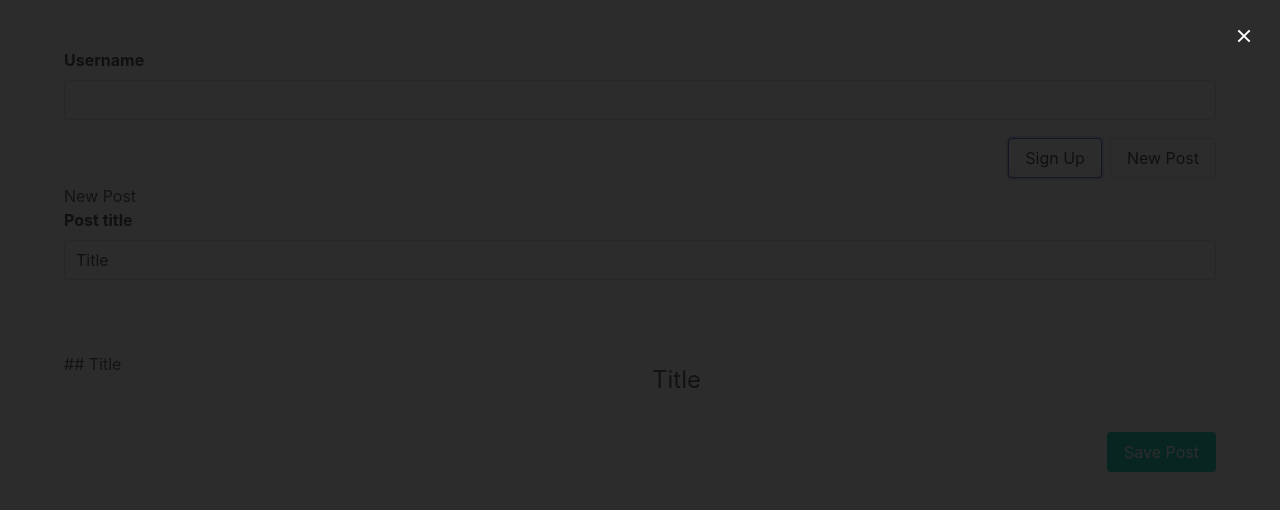
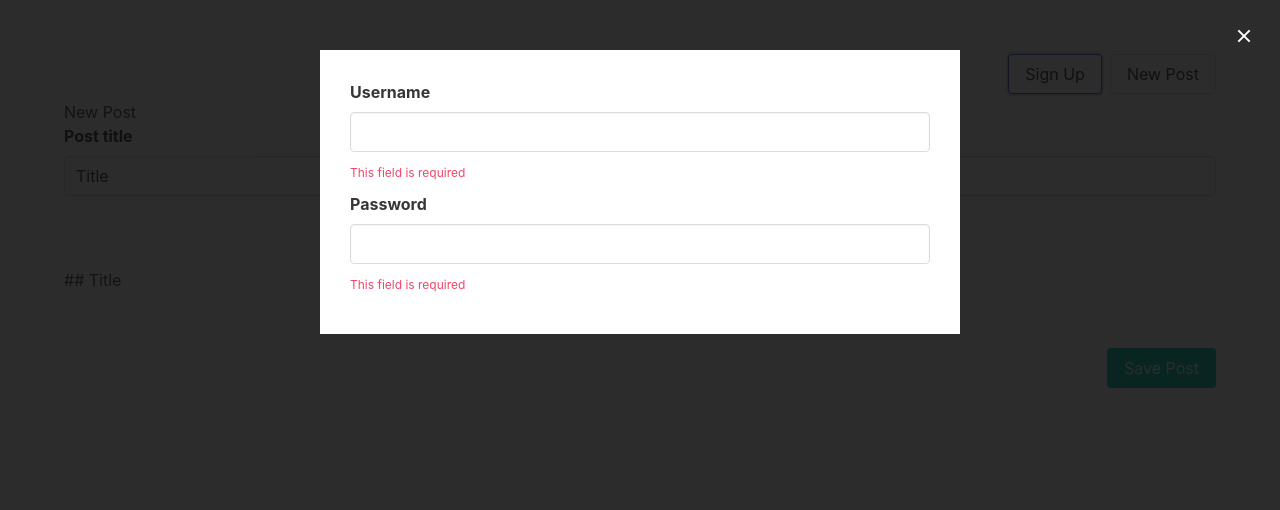
Before and after one commit to Sambrewer/vue-my-app, a Vue app: page /posts/new in a window 1280 px wide. Both pictures are taken after a click on the button "Sign Up". Shown: the top 510 px of the page. Built offline with nearby package versions, Linux system fonts and the light colour scheme.

Commit message:
linking validation to form inputs

```diff
--- a/src/App.vue
+++ b/src/App.vue
@@ -1,7 +1,6 @@
 <script setup lang="ts">
-import { computed, ref } from "vue"
+import { computed } from "vue"
 import Navbar from "./components/Navbar.vue"
-import FormInput from "./components/FormInput.vue"
 import { useModal } from "./composable/modal"
 
 const modal = useModal()
@@ -10,8 +9,6 @@
     display: modal.show.value ? "block" : "none"
   }
 })
-
-const username = ref('')
 </script>
 
 <template>
@@ -26,10 +23,8 @@
   <div class="section">
 
     <div class="container">
-      <FormInput name="Username" v-model="username" />
       <Navbar />
       <RouterView />
-      {{ username }}
     </div>
  </div>
 </template>
--- a/src/components/FormInput.vue
+++ b/src/components/FormInput.vue
@@ -1,7 +1,10 @@
 <script setup lang="ts">
+import { Status } from '../validation';
+
 defineProps<{
     name: string
     modelValue: string
+    status: Status
 }>()
 
 const emit = defineEmits<{
@@ -21,4 +24,8 @@
             <input type="text" :id="name" class="input" :value="modelValue" @input="handleInput">
         </div>
     </div>
+
+    <p class="is-danger help" v-if="!status.valid">
+        {{ status.message }}
+    </p>
 </template>
--- a/src/components/Navbar.vue
+++ b/src/components/Navbar.vue
@@ -1,5 +1,6 @@
 <script setup lang="ts">
 import { useModal } from "../composable/modal"
+import SignupForm from "./SignupForm.vue";
 
 const modal = useModal()
 </script>
@@ -15,6 +16,6 @@
     </div>
 
     <Teleport to="#modal">
-
+        <SignupForm />
     </Teleport>
 </template>
--- /dev/null
+++ b/src/components/SignupForm.vue
@@ -0,0 +1,30 @@
+<script setup lang="ts">
+import { computed, ref } from "vue"
+import FormInput from "./FormInput.vue"
+import { validate, length, required } from "../validation"
+
+const username = ref('')
+const usernameStatus = computed(() => {
+  return validate(username.value, [required, length({ min: 5, max: 10 })])
+})
+
+const password = ref('')
+const passwordStatus = computed(() => {
+  return validate(password.value, [required, length({ min: 5, max: 10 })])
+})
+</script>
+
+<template>
+    <form class="form">
+        <FormInput name="Username" v-model="username" :status="usernameStatus"/>
+        <FormInput name="Password" v-model="password" :status="passwordStatus"/>
+    </form>
+</template>
+
+<style scoped>
+.form {
+    background: white;
+    padding: 30px;
+    margin-top: 50px;
+}
+</style>
--- a/src/validation.ts
+++ b/src/validation.ts
@@ -1,4 +1,4 @@
-interface Status {
+export interface Status {
     valid: boolean
     message?: string
 }
@@ -7,7 +7,7 @@
 
 export function length ({ min, max }: { min: number, max: number }): Rule {
     return function (value: string): Status {
-        const result = Boolean(value.length > min && value.length < max)
+        const result = Boolean(value.length >= min && value.length <= max)
 
         return {
             valid: result,
```
